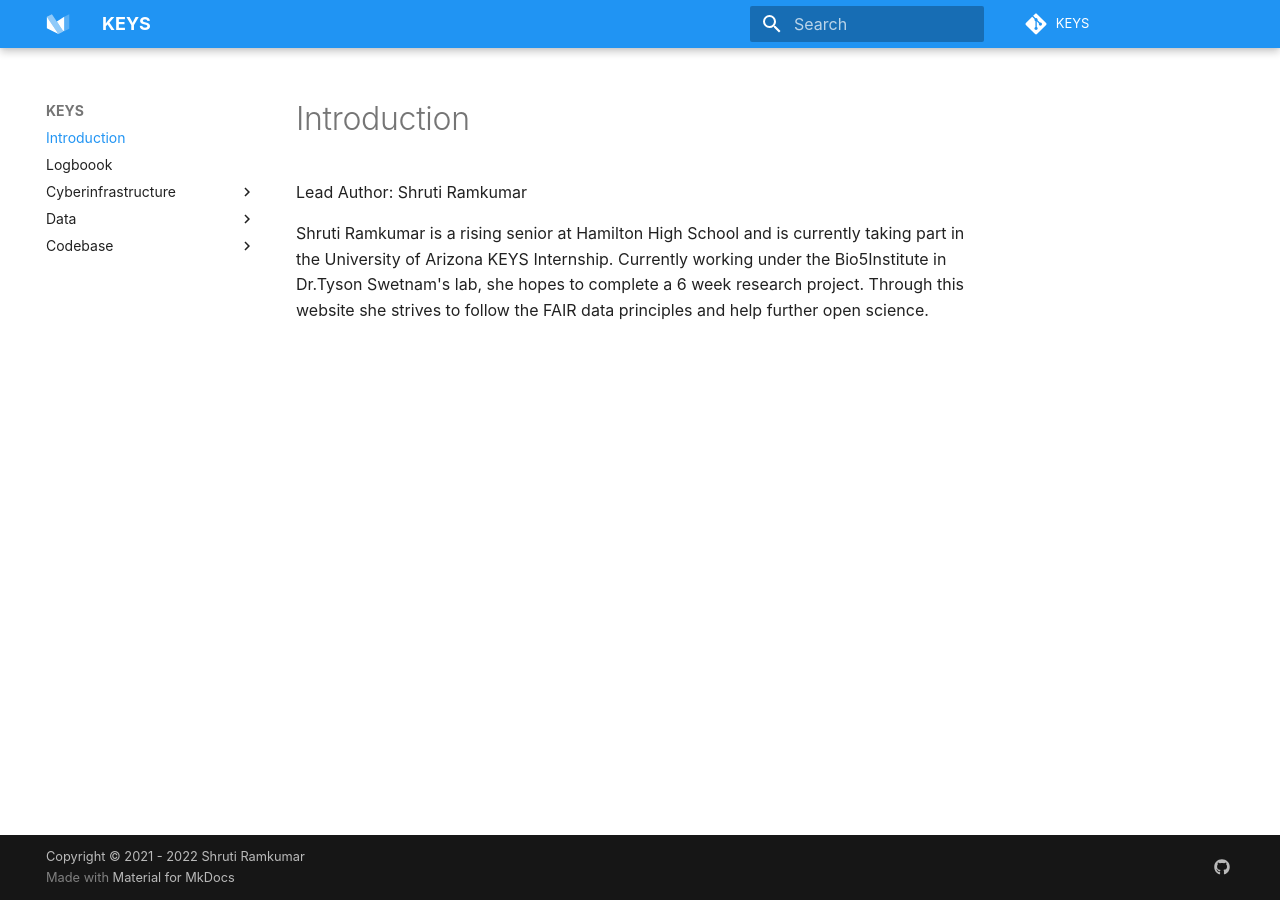
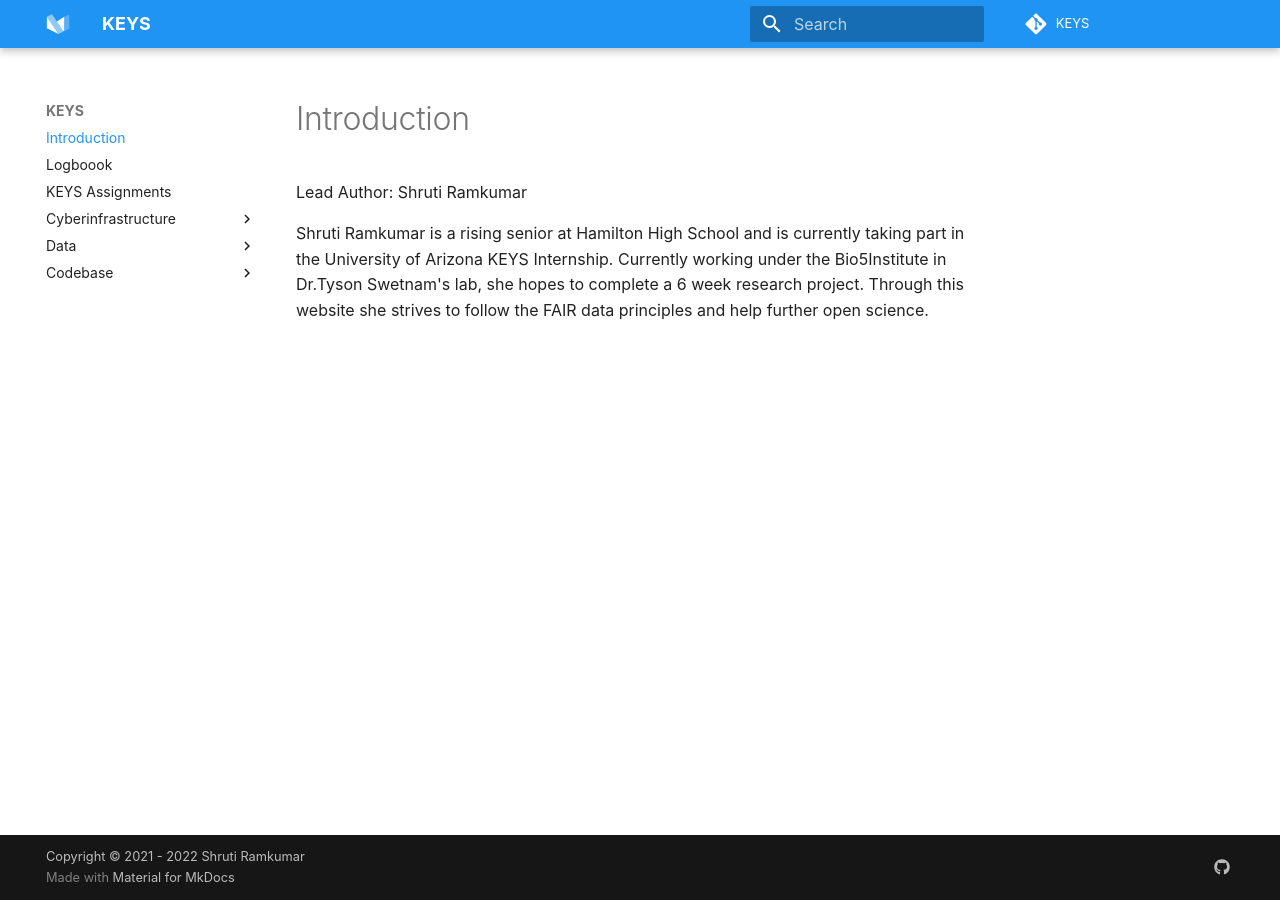
Before and after one commit to tyson-swetnam/mkdocs-material-template, an MkDocs documentation site: the page built from docs/index.md, in a window 1280 px wide. Built offline with MkDocs 1.6.1 and Material for MkDocs 9.7.7, drawn with Linux system fonts in a browser that asks for light colours; some web fonts are replaced; comment, search, counter and statistics services are not loaded.

Commit message:
Update mkdocs.yml

```diff
--- a/mkdocs.yml
+++ b/mkdocs.yml
@@ -85,6 +85,7 @@ markdown_extensions:
 nav:
   - Introduction: index.md
   - Logboook: logbook.md
+  - KEYS Assignments: keysassignments.md
   - Cyberinfrastructure:
     - CyVerse: cyverse.md
   - Data:
```
